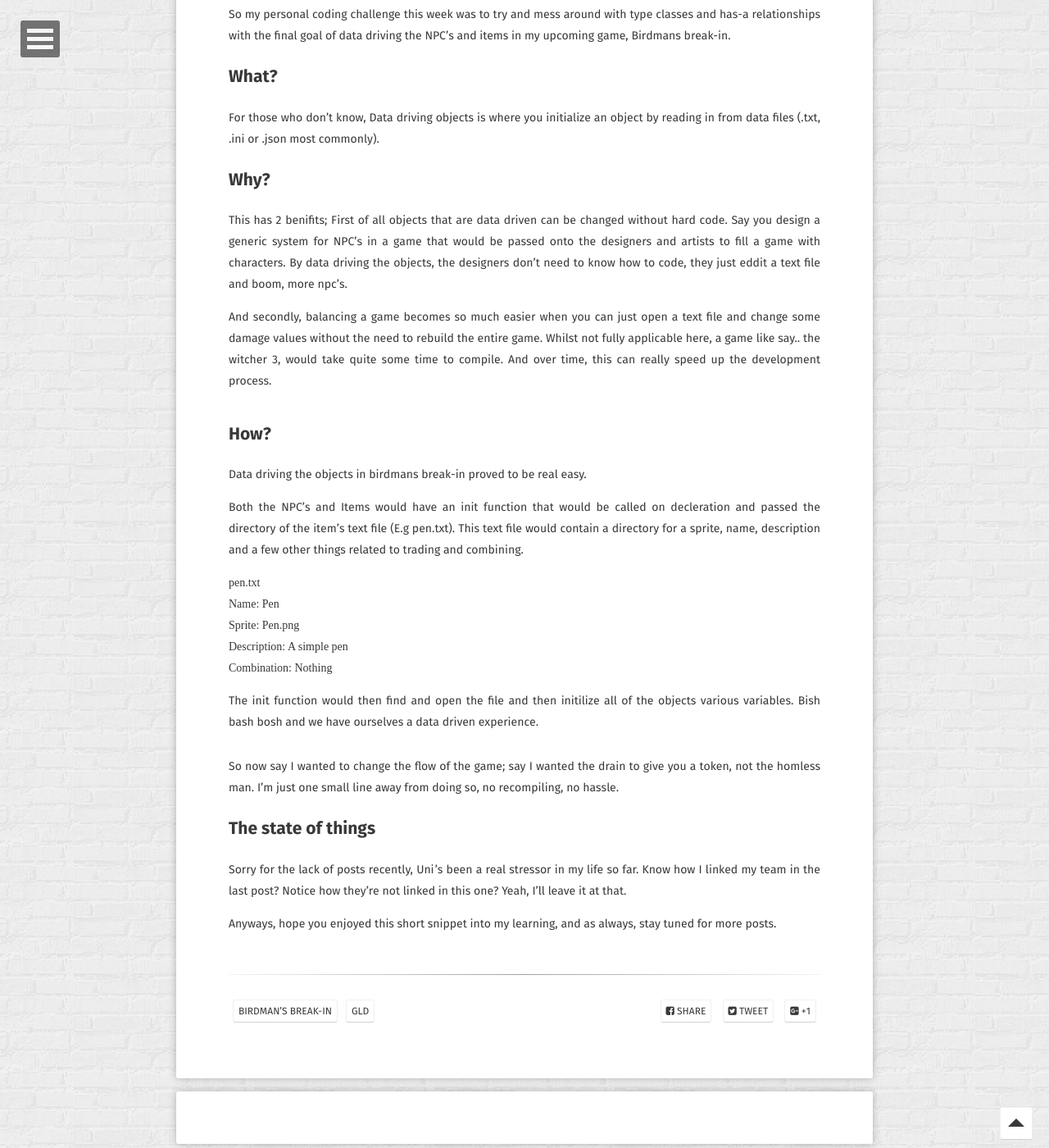
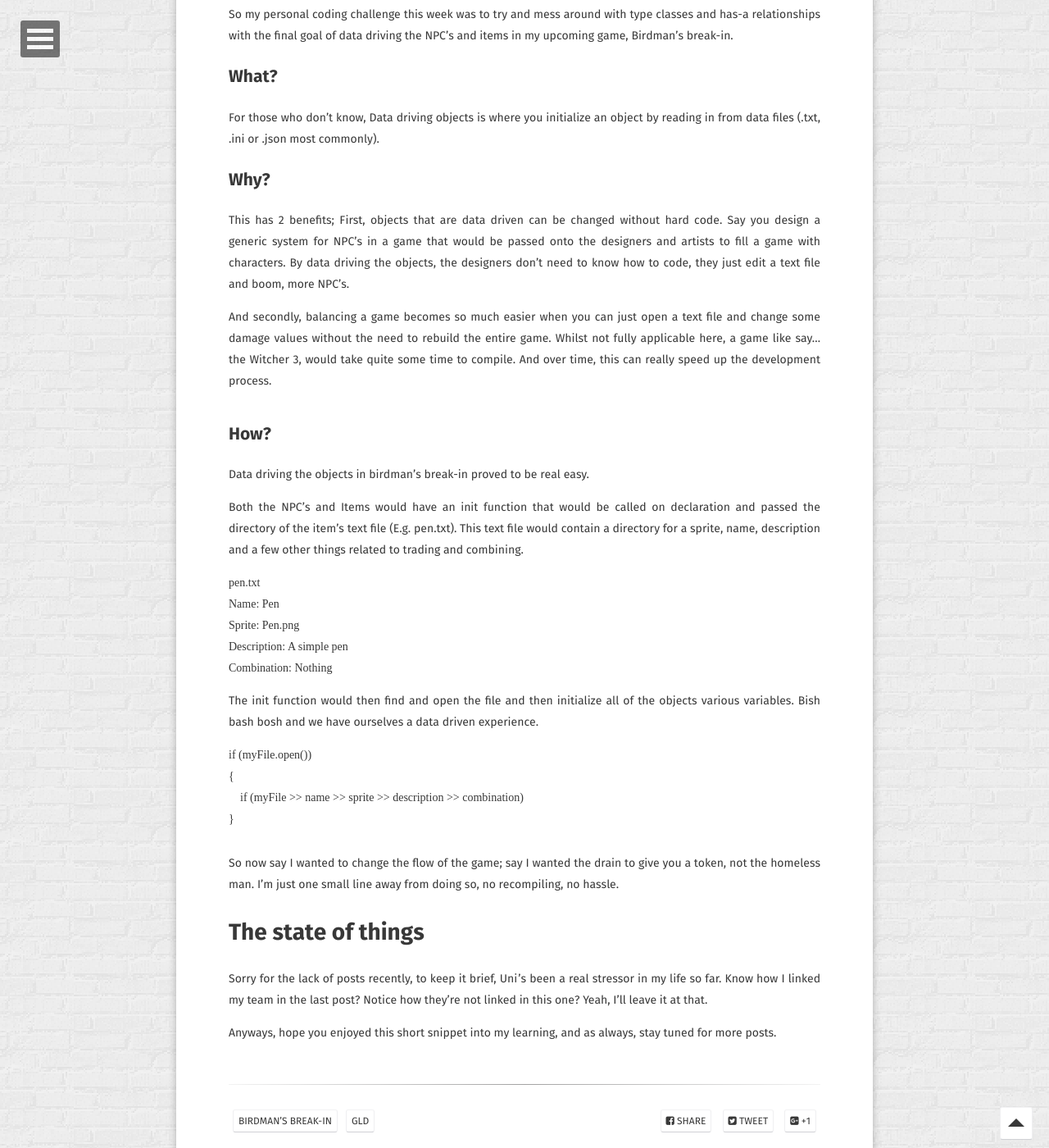
Before and after one commit to JohnnersUK/OLD.JohnnersUK.github.io, a Jekyll site: the page built from _posts/2018-03-05-Data-Driven-Objects.md, in a window 1280 px wide and 1400 px high, scrolled down 684 px. Shown: the whole window at 82% size. Built offline with Jekyll 4.4.1, drawn with Linux system fonts in a browser that asks for light colours; some web fonts are replaced; comment, search, counter and statistics services are not loaded.

Commit message:
SPAG and other shit

````diff
--- a/_posts/2018-03-05-Data-Driven-Objects.md
+++ b/_posts/2018-03-05-Data-Driven-Objects.md
@@ -10,23 +10,23 @@
 comments: true
 ---
 # Data driven objects
-So my personal coding challenge this week was to try and mess around with type classes and has-a relationships with the final goal of data driving the NPC's and items in my upcoming game, Birdmans break-in.
+So my personal coding challenge this week was to try and mess around with type classes and has-a relationships with the final goal of data driving the NPC's and items in my upcoming game, Birdman’s break-in.
 
 ## What?
 For those who don't know, Data driving objects is where you initialize an object by reading in from data files (.txt, .ini or .json most commonly).
 ## Why?
-This has 2 benifits;
-First of all objects that are data driven can be changed without hard code. Say you design a generic system for NPC's in a game that would be passed onto the designers and artists to fill a game with characters. By data driving the objects, the designers don't need to know how to code, they just eddit a text file and boom, more npc's.
+This has 2 benefits;
+First, objects that are data driven can be changed without hard code. Say you design a generic system for NPC's in a game that would be passed onto the designers and artists to fill a game with characters. By data driving the objects, the designers don't need to know how to code, they just edit a text file and boom, more NPC's.
 
-And secondly, balancing a game becomes so much easier when you can just open a text file and change some damage values without the need to rebuild the entire game. Whilst not fully applicable here, a game like say.. the witcher 3, would take quite some time to compile. And over time, this can really speed up the development process.
+And secondly, balancing a game becomes so much easier when you can just open a text file and change some damage values without the need to rebuild the entire game. Whilst not fully applicable here, a game like say... the Witcher 3, would take quite some time to compile. And over time, this can really speed up the development process.
 
 <img scr="../assets/img/birdman1.png">
 
 ## How?
-Data driving the objects in birdmans break-in proved to be real easy.
+Data driving the objects in birdman’s break-in proved to be real easy.
 <img scr="http://i0.kym-cdn.com/entries/icons/original/000/021/807/4d7.png">
 
-Both the NPC's and Items would have an init function that would be called on decleration and passed the directory of the item's text file (E.g pen.txt).
+Both the NPC's and Items would have an init function that would be called on declaration and passed the directory of the item's text file (E.g. pen.txt).
 This text file would contain a directory for a sprite, name, description and a few other things related to trading and combining.
 
 ```C++
@@ -37,13 +37,20 @@
 Combination: Nothing
 ```
 
-The init function would then find and open the file and then initilize all of the objects various variables. Bish bash bosh and we have ourselves a data driven experience.
+The init function would then find and open the file and then initialize all of the objects various variables. Bish bash bosh and we have ourselves a data driven experience.
+
+```C++
+if (myFile.open())
+{
+    if (myFile >> name >> sprite >> description >> combination)
+}
+```
 
 <img scr="../assets/img/birdman2.png">
 
-So now say I wanted to change the flow of the game; say I wanted the drain to give you a token, not the homless man. I'm just one small line away from doing so, no recompiling, no hassle.
+So now say I wanted to change the flow of the game; say I wanted the drain to give you a token, not the homeless man. I'm just one small line away from doing so, no recompiling, no hassle.
 
-## The state of things
-Sorry for the lack of posts recently, Uni's been a real stressor in my life so far. Know how I linked my team in the last post? Notice how they're not linked in this one? Yeah, I'll leave it at that.
+# The state of things
+Sorry for the lack of posts recently, to keep it brief, Uni's been a real stressor in my life so far. Know how I linked my team in the last post? Notice how they're not linked in this one? Yeah, I'll leave it at that.
 
 Anyways, hope you enjoyed this short snippet into my learning, and as always, stay tuned for more posts.
````
